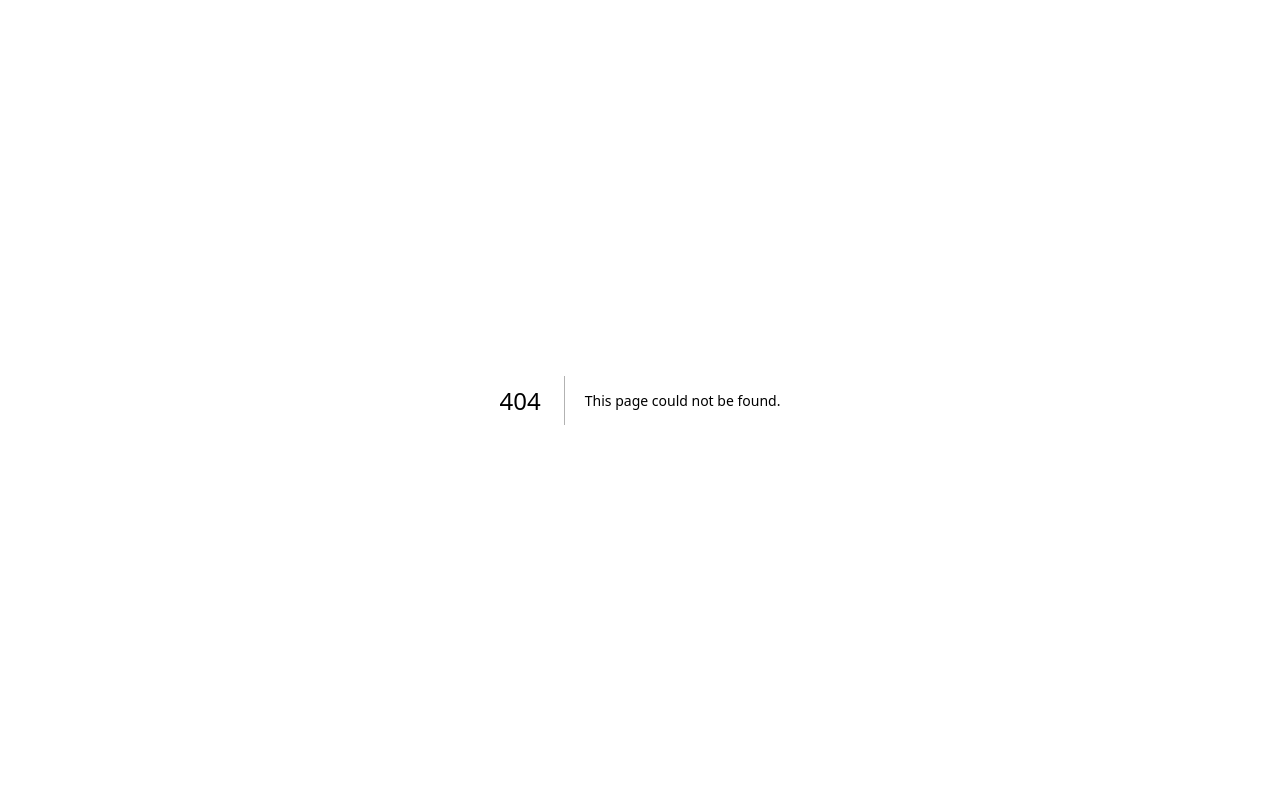
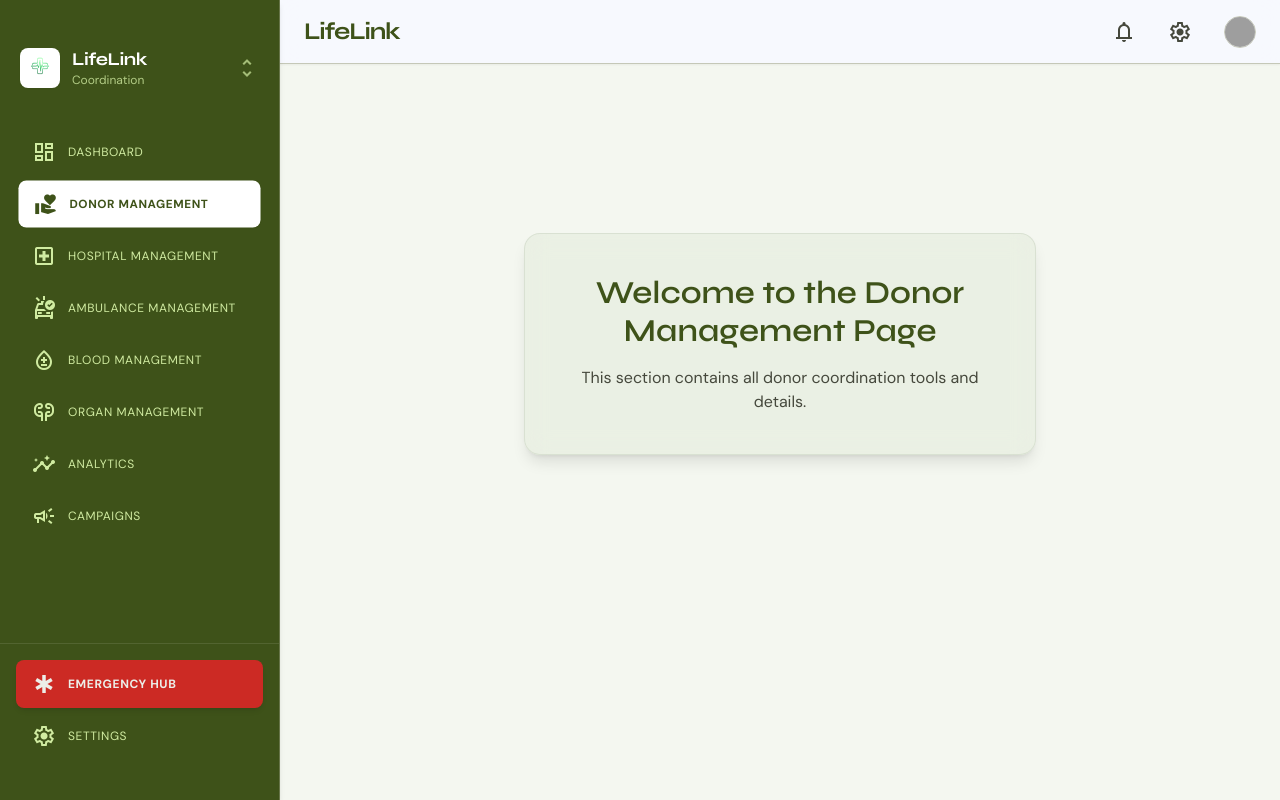
Before and after one commit to LifeLinkAi/LIFELINK, a Next.js app in the folder client/: page /admin/donors in a window 1280 px wide. Before the commit this address had no page. Built offline with nearby package versions, Linux system fonts and the light colour scheme; grey boxes are pictures that could not be loaded.

Commit message:
admin set-up

```diff
--- /dev/null
+++ b/client/src/app/(admin)/admin/analytics/page.tsx
@@ -0,0 +1,18 @@
+'use client';
+
+import React from 'react';
+
+export default function AnalyticsPage() {
+  return (
+    <div className="flex flex-col items-center justify-center min-h-[60vh] text-center p-6">
+      <div className="glass-card p-xl rounded-2xl border border-outline-variant/30 max-w-lg shadow-lg">
+        <h1 className="font-headline-lg text-headline-lg text-primary mb-md">
+          Welcome to the Analytics Page
+        </h1>
+        <p className="text-on-surface-variant font-body-md">
+          This section contains data analytics, insight charts, and performance reports.
+        </p>
+      </div>
+    </div>
+  );
+}
--- /dev/null
+++ b/client/src/app/(admin)/admin/blood-requests/page.tsx
@@ -0,0 +1,18 @@
+'use client';
+
+import React from 'react';
+
+export default function BloodManagementPage() {
+  return (
+    <div className="flex flex-col items-center justify-center min-h-[60vh] text-center p-6">
+      <div className="glass-card p-xl rounded-2xl border border-outline-variant/30 max-w-lg shadow-lg">
+        <h1 className="font-headline-lg text-headline-lg text-primary mb-md">
+          Welcome to the Blood Management Page
+        </h1>
+        <p className="text-on-surface-variant font-body-md">
+          This section contains all blood stock monitoring and dispatch coordination tools.
+        </p>
+      </div>
+    </div>
+  );
+}
--- /dev/null
+++ b/client/src/app/(admin)/admin/campaigns/page.tsx
@@ -0,0 +1,18 @@
+'use client';
+
+import React from 'react';
+
+export default function CampaignsPage() {
+  return (
+    <div className="flex flex-col items-center justify-center min-h-[60vh] text-center p-6">
+      <div className="glass-card p-xl rounded-2xl border border-outline-variant/30 max-w-lg shadow-lg">
+        <h1 className="font-headline-lg text-headline-lg text-primary mb-md">
+          Welcome to the Campaigns Page
+        </h1>
+        <p className="text-on-surface-variant font-body-md">
+          This section contains all donor recruitment and community awareness campaign tools.
+        </p>
+      </div>
+    </div>
+  );
+}
--- a/client/src/app/(admin)/admin/components/AdminHeader/AdminHeader.tsx
+++ b/client/src/app/(admin)/admin/components/AdminHeader/AdminHeader.tsx
@@ -1,8 +1,67 @@
 'use client';
 
-import React from 'react';
+import React, { useEffect } from 'react';
+import { motion, useAnimation } from 'framer-motion';
 
 export default function AdminHeader() {
+  const controls = useAnimation();
+
+  useEffect(() => {
+    // Initial entrance animation
+    controls.start("animate");
+
+    // Loop wave animation every 3 seconds
+    const interval = setInterval(() => {
+      controls.start("loopWave");
+    }, 3000);
+
+    return () => clearInterval(interval);
+  }, [controls]);
+
+  const logoVariants = {
+    animate: {
+      transition: {
+        staggerChildren: 0.05
+      }
+    },
+    loopWave: {
+      transition: {
+        staggerChildren: 0.05
+      }
+    },
+    hover: {
+      transition: {
+        staggerChildren: 0.03
+      }
+    }
+  };
+
+  const letterVariants = {
+    initial: { opacity: 0, y: 10 },
+    animate: {
+      opacity: 1,
+      y: 0,
+      transition: {
+        duration: 0.5,
+        ease: [0.16, 1, 0.3, 1]
+      }
+    },
+    loopWave: {
+      y: [0, -8, 0],
+      transition: {
+        duration: 0.4,
+        ease: "easeInOut"
+      }
+    },
+    hover: {
+      y: [0, -8, 0],
+      transition: {
+        duration: 0.4,
+        ease: "easeInOut"
+      }
+    }
+  };
+
   return (
     <>
       {/* Load Material Symbols for icons */}
@@ -13,12 +72,23 @@ export default function AdminHeader() {
 
       <header className="flex justify-between items-center w-full px-2 md:px-6 h-16 z-40 bg-surface/90 backdrop-blur-md border-b border-outline-variant shadow-sm sticky top-0">
         <div className="flex items-center gap-2">
-          {/* <span className="material-symbols-outlined text-primary" style={{ fontVariationSettings: "'FILL' 1" }}>
-            emergency
-          </span>
-          <span className="font-syne text-[24px] font-bold tracking-tight text-primary leading-[1.3]">
-            LifeLink
-          </span> */}
+          <motion.span
+            initial="initial"
+            animate={controls}
+            whileHover="hover"
+            variants={logoVariants}
+            className="font-syne font-bold text-[24px] tracking-[-1.2px] text-primary flex"
+          >
+            {"LifeLink".split("").map((char, index) => (
+              <motion.span
+                key={index}
+                variants={letterVariants}
+                className="inline-block"
+              >
+                {char}
+              </motion.span>
+            ))}
+          </motion.span>
         </div>
 
         <div className="flex items-center gap-4">
--- a/client/src/app/(admin)/admin/components/AdminSidebar/AdminSidebar.tsx
+++ b/client/src/app/(admin)/admin/components/AdminSidebar/AdminSidebar.tsx
@@ -14,18 +14,28 @@ interface SidebarItem {
 export default function AdminSidebar() {
   const pathname = usePathname();
 
-  const primaryNavigation: SidebarItem[] = [
-    { name: 'Dashboards', icon: 'dashboard', href: '/admin/dashboard' },
-    { name: 'Emergency Hubs', icon: 'emergency_home', href: '/admin/emergencies' },
+  const scrollNavigation: SidebarItem[] = [
+    { name: 'Dashboard', icon: 'dashboard', href: '/admin/dashboard' },
+    { name: 'Donor Management', icon: 'volunteer_activism', href: '/admin/donors' },
+    { name: 'Hospital Management', icon: 'local_hospital', href: '/admin/hospitals' },
+    { name: 'Ambulance Management', icon: 'ambulance', href: '/admin/drivers' },
+    { name: 'Blood Management', icon: 'bloodtype', href: '/admin/blood-requests' },
+    { name: 'Organ Management', icon: 'nephrology', href: '/admin/organ-requests' },
     { name: 'Analytics', icon: 'insights', href: '/admin/analytics' },
-    { name: 'Medical Intelligence', icon: 'psychology', href: '/admin/medical-intelligence' },
-    { name: 'Verifications', icon: 'admin_panel_settings', href: '/admin/verifications', fillIcon: true },
-    { name: 'Ambulance Management', icon: 'ambulance', href: '/admin/drivers' },
-    { name: 'Coordination', icon: 'apartment', href: '/admin/hospitals' },
     { name: 'Campaigns', icon: 'campaign', href: '/admin/campaigns' },
-    { name: 'Operational Reports', icon: 'assessment', href: '/admin/reports' },
-    { name: 'Settings', icon: 'settings', href: '/admin/settings' },
   ];
+
+  const emergencyHubItem: SidebarItem = {
+    name: 'Emergency Hub',
+    icon: 'emergency',
+    href: '/admin/emergencies',
+  };
+
+  const settingsItem: SidebarItem = {
+    name: 'Settings',
+    icon: 'settings',
+    href: '/admin/settings',
+  };
 
   // Helper to check if a route is active
   const isActive = (href: string) => {
@@ -65,8 +75,8 @@ export default function AdminSidebar() {
         </div>
 
         {/* Main Navigation Links */}
-        <div className="flex-1 overflow-y-auto no-scrollbar px-2 space-y-1">
-          {primaryNavigation.map((item) => {
+        <div className="flex-grow overflow-y-auto no-scrollbar px-2 space-y-1">
+          {scrollNavigation.map((item) => {
             const active = isActive(item.href);
             return (
               <Link
@@ -98,6 +108,68 @@ export default function AdminSidebar() {
           })}
         </div>
 
+        {/* Sticky Bottom Section */}
+        <div className="mt-auto pt-4 border-t border-white/10 px-2 space-y-1 shrink-0">
+          {/* Emergency Hub (Red, Sticky) */}
+          {(() => {
+            const active = isActive(emergencyHubItem.href);
+            return (
+              <Link
+                href={emergencyHubItem.href}
+                className={`flex items-center gap-3 px-4 py-3 mx-2 rounded-lg transition-all duration-200 bg-red-600 text-white font-bold shadow-md hover:bg-red-700 group ${
+                  active
+                    ? 'ring-2 ring-white/40 scale-[0.98]'
+                    : 'opacity-90 hover:opacity-100'
+                }`}
+              >
+                <span
+                  className="material-symbols-outlined transition-transform duration-200 group-hover:scale-110 text-white"
+                  style={
+                    active
+                      ? { fontVariationSettings: "'FILL' 1" }
+                      : undefined
+                  }
+                >
+                  {emergencyHubItem.icon}
+                </span>
+                <span className="font-dmsans text-[12px] tracking-[0.05em] uppercase font-bold text-white">
+                  {emergencyHubItem.name}
+                </span>
+              </Link>
+            );
+          })()}
+
+          {/* Settings */}
+          {(() => {
+            const active = isActive(settingsItem.href);
+            return (
+              <Link
+                href={settingsItem.href}
+                className={`flex items-center gap-3 px-4 py-3 mx-2 rounded-lg transition-all duration-200 ${
+                  active
+                    ? 'bg-white text-primary scale-[0.98] shadow-sm font-bold'
+                    : 'text-on-primary-container hover:bg-white/10 group'
+                }`}
+              >
+                <span
+                  className={`material-symbols-outlined transition-transform duration-200 ${
+                    !active ? 'group-hover:translate-x-1' : ''
+                  }`}
+                  style={
+                    active
+                      ? { fontVariationSettings: "'FILL' 1" }
+                      : undefined
+                  }
+                >
+                  {settingsItem.icon}
+                </span>
+                <span className={`font-dmsans text-[12px] tracking-[0.05em] uppercase ${active ? 'font-bold' : 'font-normal'}`}>
+                  {settingsItem.name}
+                </span>
+              </Link>
+            );
+          })()}
+        </div>
 
       </nav>
     </>
--- /dev/null
+++ b/client/src/app/(admin)/admin/donors/page.tsx
@@ -0,0 +1,18 @@
+'use client';
+
+import React from 'react';
+
+export default function DonorManagementPage() {
+  return (
+    <div className="flex flex-col items-center justify-center min-h-[60vh] text-center p-6">
+      <div className="glass-card p-xl rounded-2xl border border-outline-variant/30 max-w-lg shadow-lg">
+        <h1 className="font-headline-lg text-headline-lg text-primary mb-md">
+          Welcome to the Donor Management Page
+        </h1>
+        <p className="text-on-surface-variant font-body-md">
+          This section contains all donor coordination tools and details.
+        </p>
+      </div>
+    </div>
+  );
+}
--- /dev/null
+++ b/client/src/app/(admin)/admin/drivers/page.tsx
@@ -0,0 +1,18 @@
+'use client';
+
+import React from 'react';
+
+export default function AmbulanceManagementPage() {
+  return (
+    <div className="flex flex-col items-center justify-center min-h-[60vh] text-center p-6">
+      <div className="glass-card p-xl rounded-2xl border border-outline-variant/30 max-w-lg shadow-lg">
+        <h1 className="font-headline-lg text-headline-lg text-primary mb-md">
+          Welcome to the Ambulance Management Page
+        </h1>
+        <p className="text-on-surface-variant font-body-md">
+          This section contains all ambulance fleet and driver management tools.
+        </p>
+      </div>
+    </div>
+  );
+}
--- /dev/null
+++ b/client/src/app/(admin)/admin/emergencies/page.tsx
@@ -0,0 +1,18 @@
+'use client';
+
+import React from 'react';
+
+export default function EmergencyHubPage() {
+  return (
+    <div className="flex flex-col items-center justify-center min-h-[60vh] text-center p-6">
+      <div className="glass-card p-xl rounded-2xl border border-outline-variant/30 max-w-lg shadow-lg">
+        <h1 className="font-headline-lg text-headline-lg text-primary mb-md">
+          Welcome to the Emergency Hub Page
+        </h1>
+        <p className="text-on-surface-variant font-body-md">
+          This section contains all active operations, routing tracking, and live emergency hub logs.
+        </p>
+      </div>
+    </div>
+  );
+}
--- /dev/null
+++ b/client/src/app/(admin)/admin/hospitals/page.tsx
@@ -0,0 +1,18 @@
+'use client';
+
+import React from 'react';
+
+export default function HospitalManagementPage() {
+  return (
+    <div className="flex flex-col items-center justify-center min-h-[60vh] text-center p-6">
+      <div className="glass-card p-xl rounded-2xl border border-outline-variant/30 max-w-lg shadow-lg">
+        <h1 className="font-headline-lg text-headline-lg text-primary mb-md">
+          Welcome to the Hospital Management Page
+        </h1>
+        <p className="text-on-surface-variant font-body-md">
+          This section contains all hospital facility coordination tools and details.
+        </p>
+      </div>
+    </div>
+  );
+}
--- /dev/null
+++ b/client/src/app/(admin)/admin/organ-requests/page.tsx
@@ -0,0 +1,18 @@
+'use client';
+
+import React from 'react';
+
+export default function OrganManagementPage() {
+  return (
+    <div className="flex flex-col items-center justify-center min-h-[60vh] text-center p-6">
+      <div className="glass-card p-xl rounded-2xl border border-outline-variant/30 max-w-lg shadow-lg">
+        <h1 className="font-headline-lg text-headline-lg text-primary mb-md">
+          Welcome to the Organ Management Page
+        </h1>
+        <p className="text-on-surface-variant font-body-md">
+          This section contains all organ donor matches, requests, and coordination tracking.
+        </p>
+      </div>
+    </div>
+  );
+}
--- /dev/null
+++ b/client/src/app/(admin)/admin/settings/page.tsx
@@ -0,0 +1,18 @@
+'use client';
+
+import React from 'react';
+
+export default function SettingsPage() {
+  return (
+    <div className="flex flex-col items-center justify-center min-h-[60vh] text-center p-6">
+      <div className="glass-card p-xl rounded-2xl border border-outline-variant/30 max-w-lg shadow-lg">
+        <h1 className="font-headline-lg text-headline-lg text-primary mb-md">
+          Welcome to the Settings Page
+        </h1>
+        <p className="text-on-surface-variant font-body-md">
+          This section contains all system parameters, roles permissions, and dashboard settings.
+        </p>
+      </div>
+    </div>
+  );
+}
```
